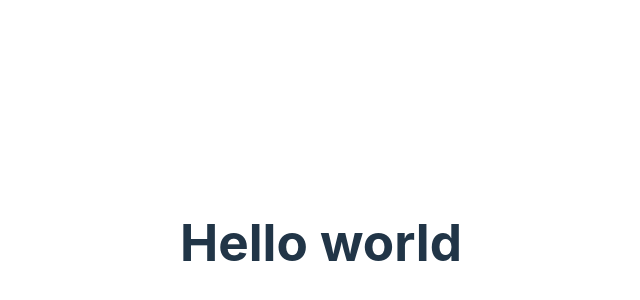
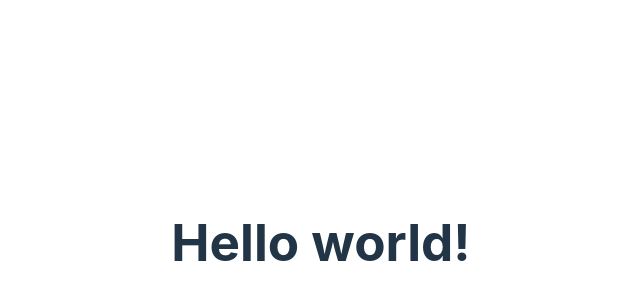
Before and after one commit to mshiva452/cicd, a React (Vite) app: page / in a window 1280 px wide. Shown: the part 158-458 px from the top of the page, without its empty margins (319-959 px from the left). Built offline with nearby package versions, Linux system fonts and the light colour scheme.

Commit message:
updated app.tsx

```diff
--- a/package.json
+++ b/package.json
@@ -4,7 +4,7 @@
   "version": "0.0.0",
   "type": "module",
   "scripts": {
-    "dev": "vite",
+    "dev": "vite --port 3000",
     "build": "tsc -b && vite build",
     "lint": "eslint .",
     "preview": "vite preview"
--- a/src/App.tsx
+++ b/src/App.tsx
@@ -4,7 +4,7 @@
 
   return (
     <>
-      <h1>Hello world</h1>
+      <h1>Hello world!</h1>
     </>
   )
 }
```
